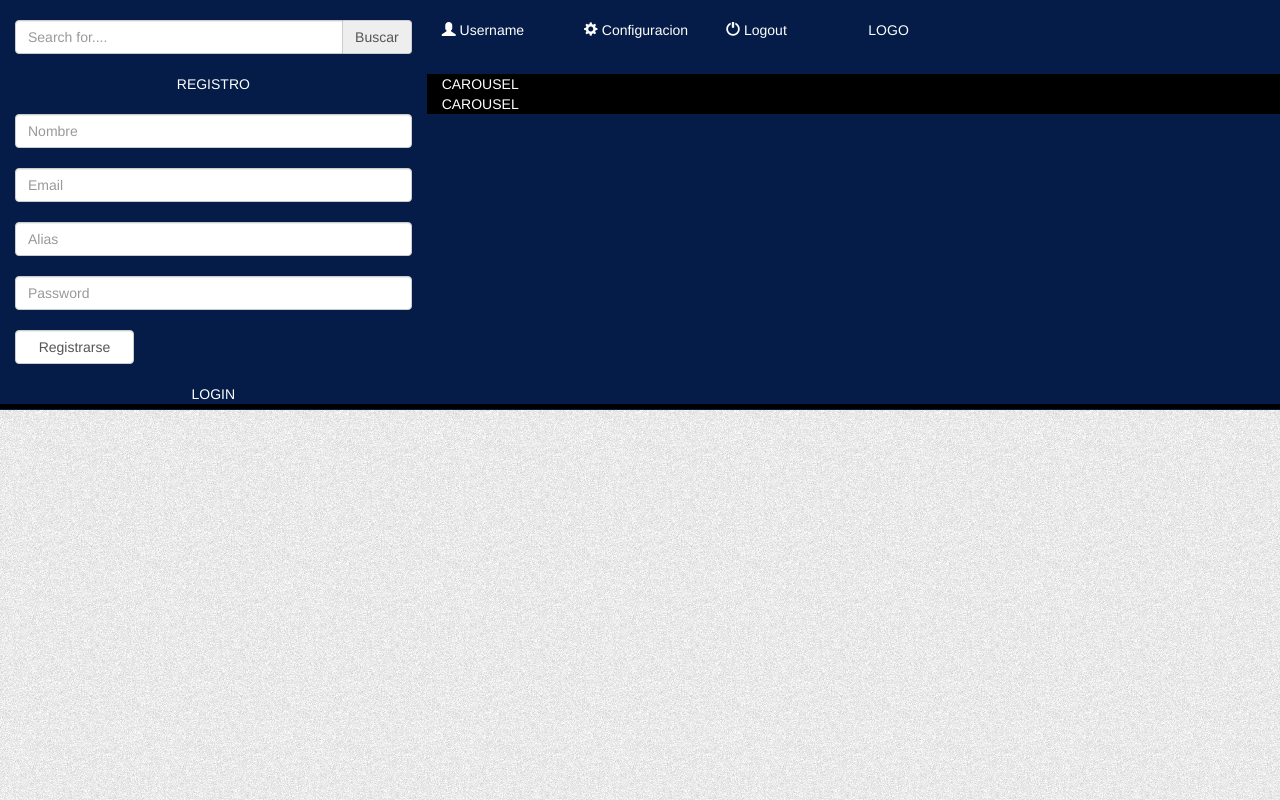
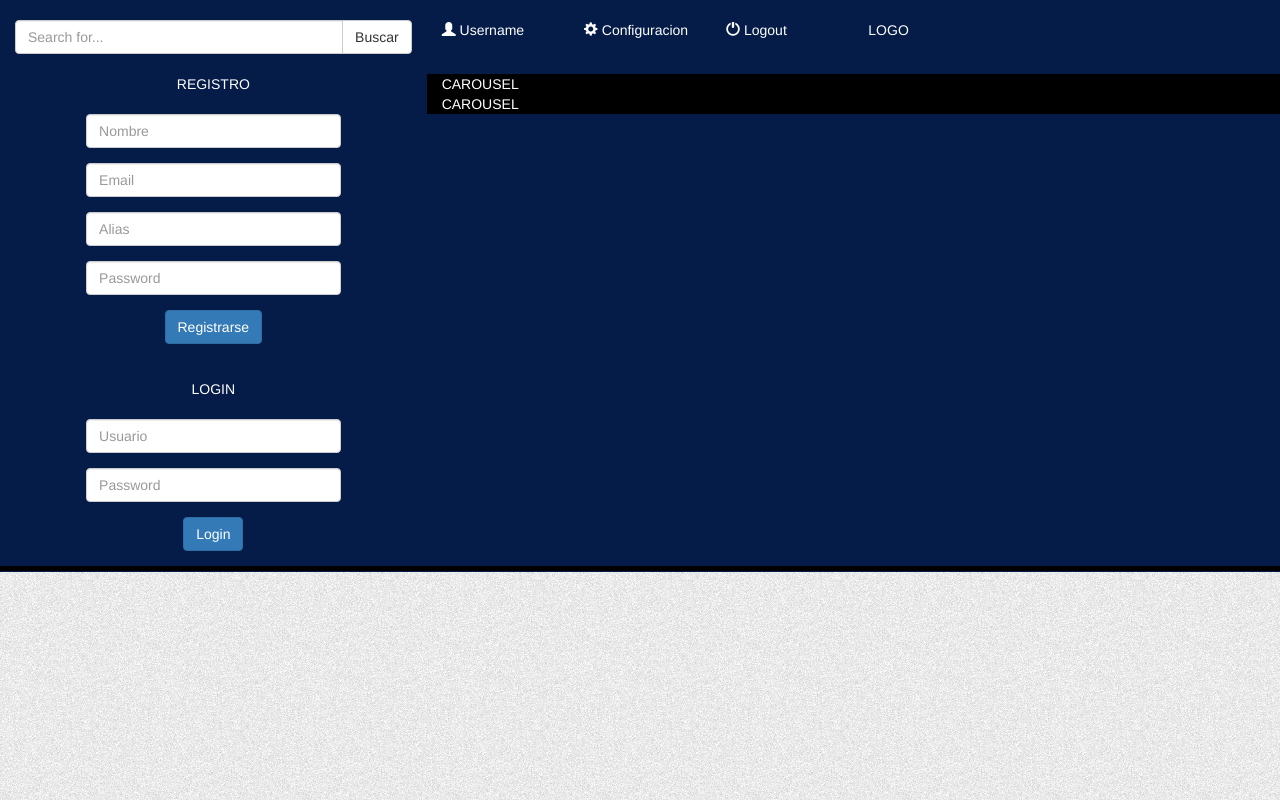
Before and after one commit to msantanagonzalez/rogo, a PHP site: page / in a window 1280 px wide. Run offline with PHP 8.4, Linux system fonts and the light colour scheme.

Commit message:
Update on index

```diff
--- a/www/index.php
+++ b/www/index.php
@@ -28,8 +28,10 @@
             <!-- BUSCAR -->
             <div class="col-lg-4 col-md-4 col-sm-12 col-xs-12">
               <div class="input-group">
-                <input type="text" class="form-control" placeholder="Search for...." aria-describedby="basic-addon2">
-                <span class="input-group-addon" id="basic-addon2">Buscar</span>
+                <input type="text" class="form-control" placeholder="Search for...">
+                <span class="input-group-btn">
+                  <button class="btn btn-default" type="button">Buscar</button>
+                </span>
               </div>
             </div>
             <!-- USUARIO -->
@@ -66,18 +68,55 @@
                     REGISTRO
                     <br>
                     <br>
-                        <input type="text" class="form-control" placeholder="Nombre" aria-describedby="basic-addon2">
-                        <br>
-                        <input type="text" class="form-control" placeholder="Email" aria-describedby="basic-addon2">
-                        <br>
-                        <input type="text" class="form-control" placeholder="Alias" aria-describedby="basic-addon2">
-                        <br>
-                        <input type="text" class="form-control" placeholder="Password" aria-describedby="basic-addon2">
-                        <br>
-                        <input type="button" class="form-control" value="Registrarse" style="width:30%;">
+                    <form class="form-horizontal">
+                      <div class="form-group">
+                        <div class="col-lg-8 col-lg-offset-2">
+                          <input type="text" class="form-control" id="inputEmail" placeholder="Nombre">
+                        </div>
+                      </div>
+                      <div class="form-group">
+                        <div class="col-lg-8 col-lg-offset-2">
+                          <input type="text" class="form-control" id="inputEmail" placeholder="Email">
+                        </div>
+                      </div>
+                      <div class="form-group">
+                        <div class="col-lg-8 col-lg-offset-2">
+                          <input type="text" class="form-control" id="inputEmail" placeholder="Alias">
+                        </div>
+                      </div>
+                      <div class="form-group">
+                        <div class="col-lg-8 col-lg-offset-2">
+                          <input type="text" class="form-control" id="inputEmail" placeholder="Password">
+                        </div>
+                      </div>
+                      <div class="form-group">
+                        <div class="col-lg-8 col-lg-offset-2">
+                          <button type="submit" class="btn btn-primary">Registrarse</button>
+                        </div>
+                      </div>
+                    </form>
                   </div>
                   <div class="col-lg-12 col-md-12 col-sm-12 col-xs-12 registroContainer">
                     LOGIN
+                    <br>
+                    <br>
+                    <form class="form-horizontal">
+                      <div class="form-group">
+                        <div class="col-lg-8 col-lg-offset-2">
+                          <input type="text" class="form-control" id="inputEmail" placeholder="Usuario">
+                        </div>
+                      </div>
+                      <div class="form-group">
+                        <div class="col-lg-8 col-lg-offset-2">
+                          <input type="text" class="form-control" id="inputEmail" placeholder="Password">
+                        </div>
+                      </div>
+                      <div class="form-group">
+                        <div class="col-lg-8 col-lg-offset-2">
+                          <button type="submit" class="btn btn-primary">Login</button>
+                        </div>
+                      </div>
+                    </form>
                   </div>
                 </div>
             </div>
```
